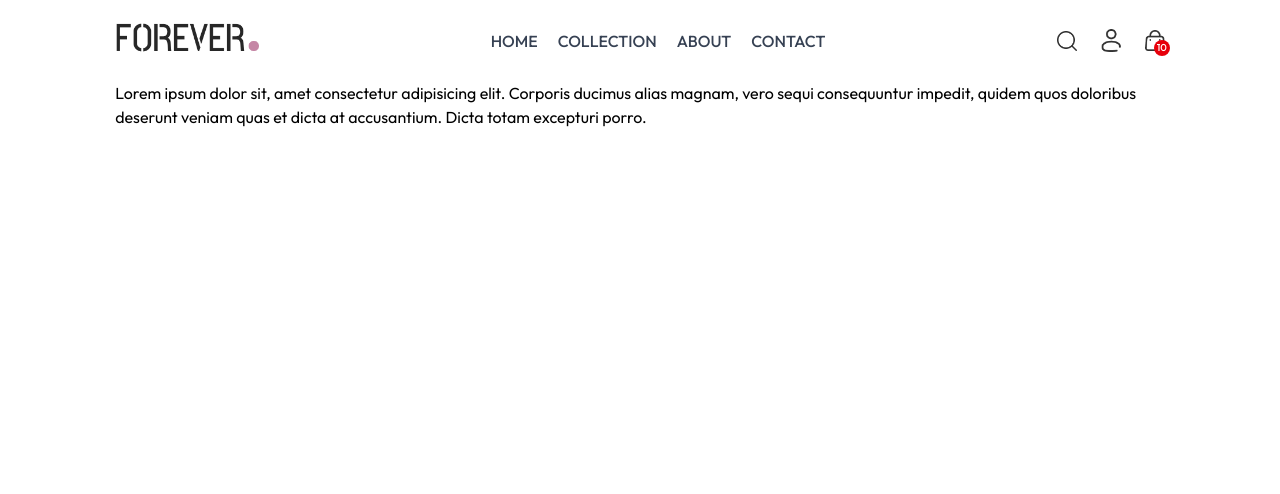
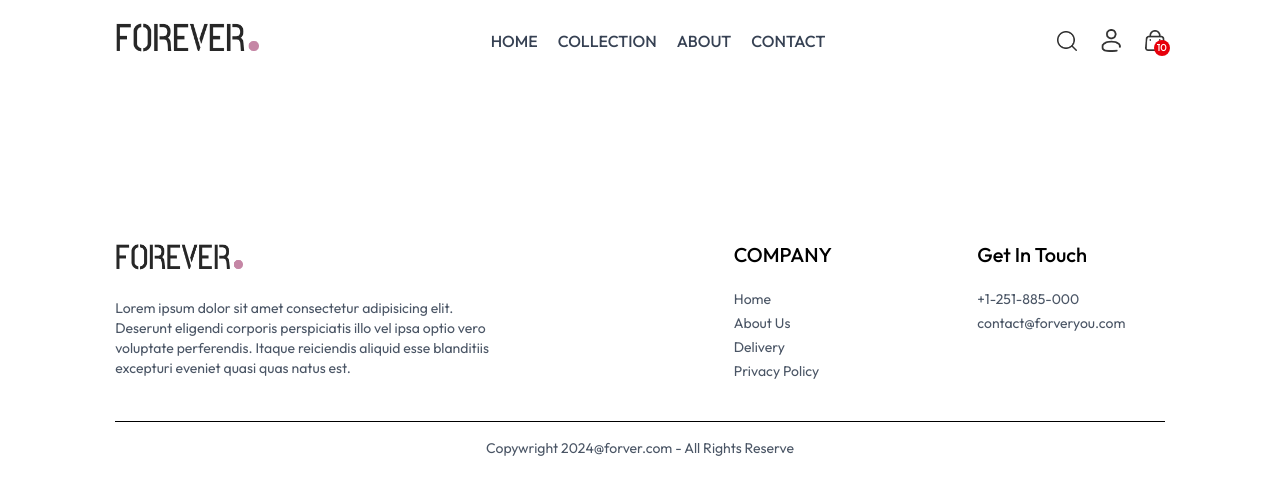
Before and after one commit to chrls97/ecommerce-app, a React app in the folder client/: page /orders in a window 1280 px wide. Shown: the top 494 px of the page. Built offline with nearby package versions, Linux system fonts and the light colour scheme; the HTML template or start-up script is replaced by a standard one.

Commit message:
done on footer

```diff
--- a/client/src/components/Footer.jsx
+++ b/client/src/components/Footer.jsx
@@ -1,9 +1,40 @@
 import React from 'react'
+import { assets } from '../assets/assets'
 
 const Footer = () => {
   return (
     <div>
-      Lorem ipsum dolor sit, amet consectetur adipisicing elit. Corporis ducimus alias magnam, vero sequi consequuntur impedit, quidem quos doloribus deserunt veniam quas et dicta at accusantium. Dicta totam excepturi porro.
+      <div className='flex flex-col sm:grid grid-cols-[3fr_1fr_1fr] gap-14 my-10 mt-40 text-sm'>
+        <div>
+          <img src={assets.logo} alt="Logo" className='mb-5 w-32' />
+          <p className='w-full md:w-2/3 text-gray-600'>Lorem ipsum dolor sit amet consectetur adipisicing elit. Deserunt eligendi corporis perspiciatis illo vel ipsa optio vero voluptate perferendis. Itaque reiciendis aliquid esse blanditiis excepturi eveniet quasi quas natus est.</p>
+        </div>
+
+        <div>
+          <p className='text-xl font-medium mb-5'>COMPANY</p>
+          <ul className='flex flex-col gap-1 text-gray-600'>
+            <li>Home</li>
+            <li>About Us</li>
+            <li>Delivery</li>
+            <li>Privacy Policy</li>
+          </ul>
+        </div>
+
+        <div>
+          <p className='text-xl font-medium mb-5'>Get In Touch</p>
+          <ul className='flex flex-col gap-1 text-gray-600'>
+            <li>+1-251-885-000</li>
+            <li>contact@forveryou.com</li>
+            <li></li>
+          </ul>
+        </div>
+      </div>
+
+
+      <div>
+        <hr />
+        <p className='text-center py-4 text-gray-600 text-sm'>Copywright 2024@forver.com - All Rights Reserve</p>
+      </div>
     </div>
   )
 }
```
